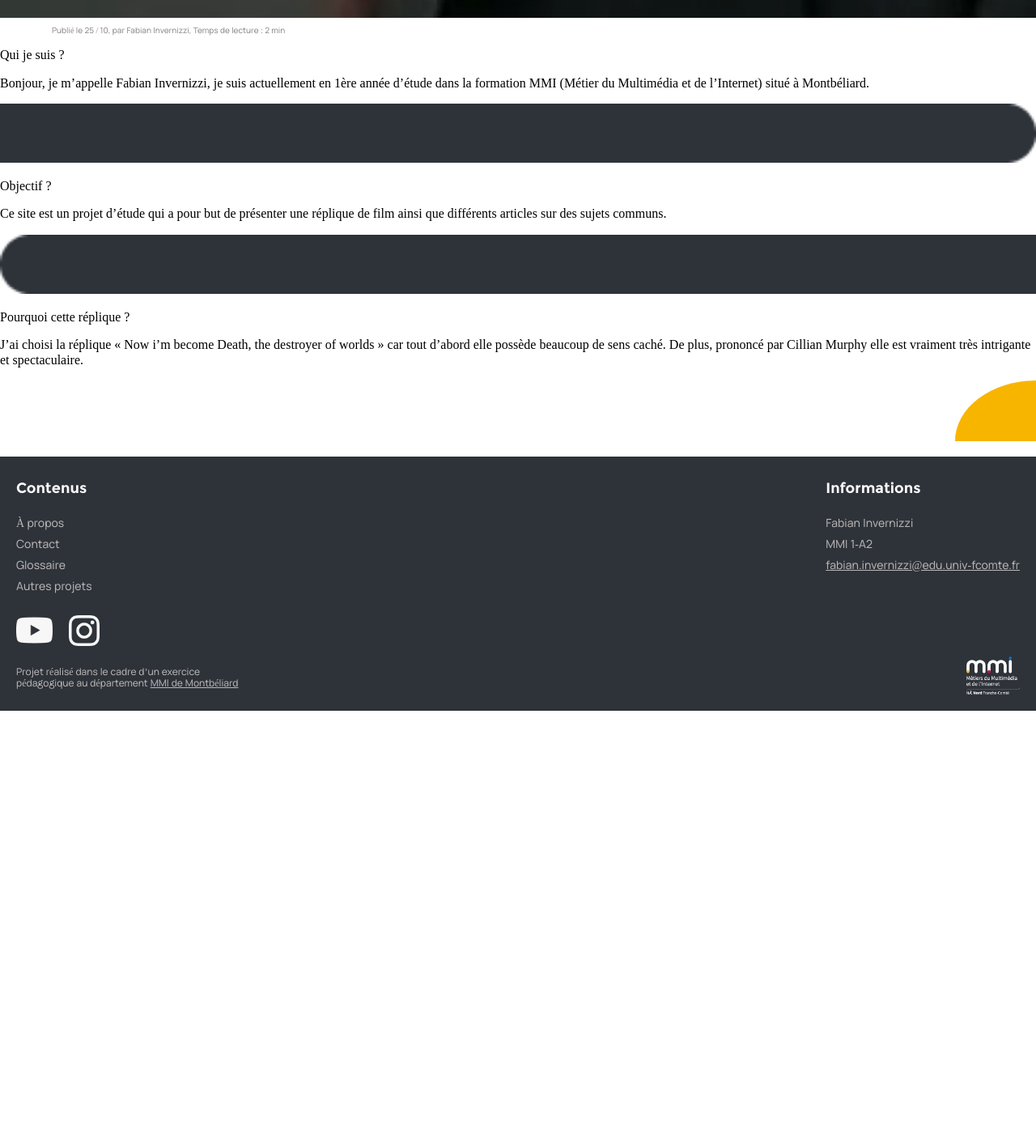
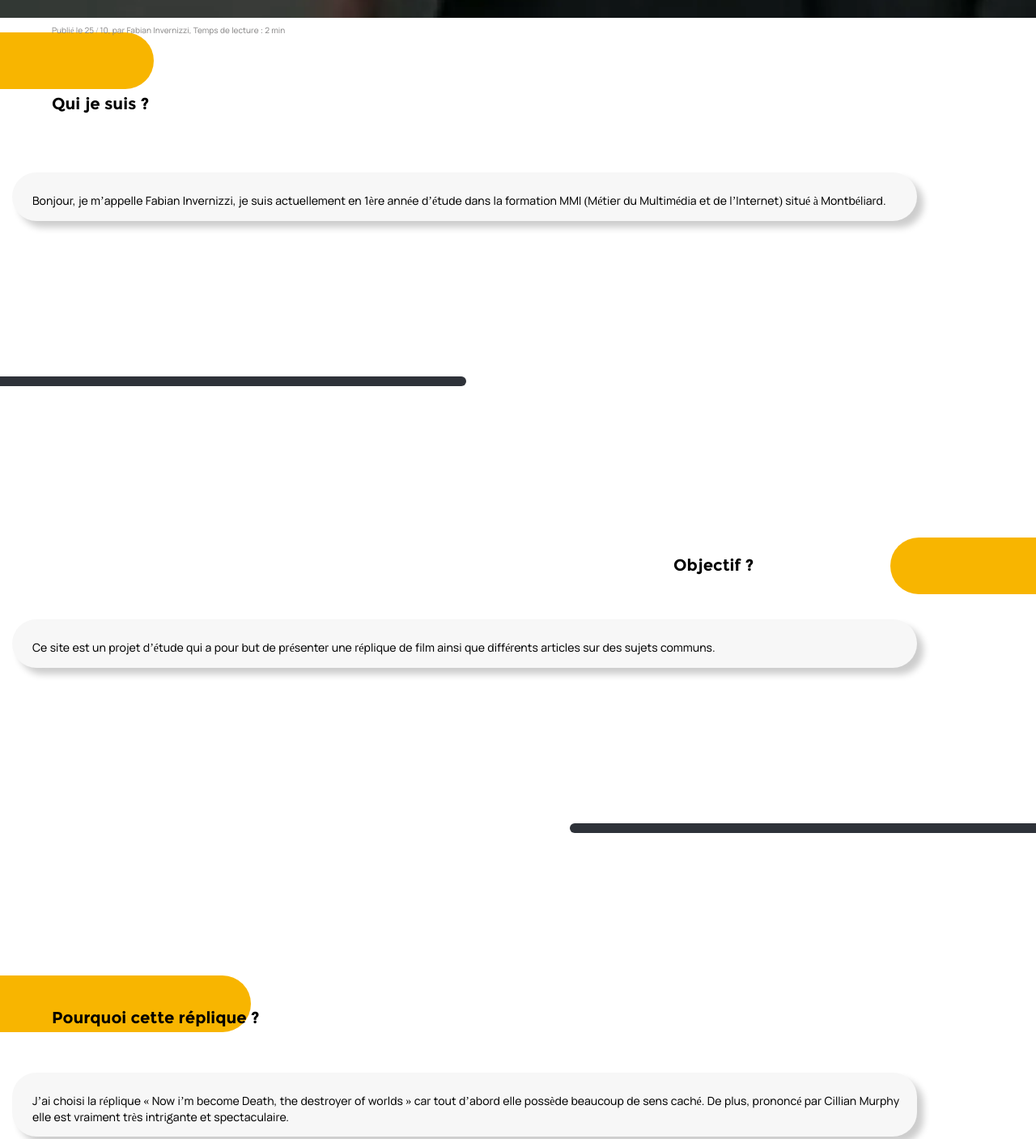
Before and after one commit to MMI-SAE-105/2023-sae105-projet-Invernizzi-Fabian, a plain HTML site: page fr/a_propos.html in a window 1280 px wide. Shown: the part 1660-3067 px from the top of the page at 81% size. Before the commit the page ends 2538 px from the top, so only its background shows below. Drawn offline with nearby package versions, Linux system fonts and the light colour scheme.

Commit message:
Ajout ccs page a Propos

```diff
--- a/fr/a_propos.html
+++ b/fr/a_propos.html
@@ -55,7 +55,9 @@
     </nav>
     <nav class="header_nav">
 
-      <a href="/fr/index.html"><h1 class="header_titre">OppenInsights</h1></a>
+      <a href="/fr/index.html">
+        <h1 class="header_titre">OppenInsights</h1>
+      </a>
       <nav class="header_nav_secondaire">
         <p class="header_langue">FR</p>
 
@@ -76,20 +78,33 @@
 
     <p class="text_date_durée">Publié le 25 / 10, par Fabian Invernizzi, Temps de lecture : 2 min </p>
 
-    <p>Qui je suis ?</p>
-    <p>Bonjour, je m’appelle Fabian Invernizzi, je suis actuellement en 1ère année d’étude dans la formation MMI (Métier
+    <div class="bloc_a_propos">
+      <div class="rectangle_orange_gauche"></div>
+    <p class="sous_titre_basique_a_propos">Qui je suis ?</p>
+  </div>
+
+  <div>
+    <p class="paragraphe_a_propos">Bonjour, je m’appelle Fabian Invernizzi, je suis actuellement en 1ère année d’étude dans la formation MMI (Métier
       du Multimédia et de l’Internet) situé à Montbéliard.</p>
+  </div>
 
-    <img src="/public/img/Menu_header_footer/barre_noir_gauche.png" alt="">
+  <div class="accueil_noir_gauche"></div>
 
-    <p>Objectif ?</p>
-    <p>Ce site est un projet d’étude qui a pour but de présenter une réplique de film ainsi que différents articles sur
+    <div>
+      <div class="rectangle_orange_droite"></div>
+    <p class="sous_titre_basique_a_propos2">Objectif ?</p>
+  </div>
+
+    <p class="paragraphe_a_propos">Ce site est un projet d’étude qui a pour but de présenter une réplique de film ainsi que différents articles sur
       des sujets communs.</p>
 
-    <img src="/public/img/Menu_header_footer/barre_noir_droite.png" alt="">
+    <div class="accueil_noir_droite"></div>
 
-    <p>Pourquoi cette réplique ?</p>
-    <p>J’ai choisi la réplique « Now i’m become Death, the destroyer of worlds » car tout d’abord elle possède beaucoup
+    <div>
+      <div class="rectangle_orange_gauche2"></div>
+    <p class="sous_titre_basique_a_propos">Pourquoi cette réplique ?</p>
+  </div>
+    <p class="paragraphe_a_propos">J’ai choisi la réplique « Now i’m become Death, the destroyer of worlds » car tout d’abord elle possède beaucoup
       de sens caché. De plus, prononcé par Cillian Murphy elle est vraiment très intrigante et spectaculaire.</p>
 
     <div class="footer_rond_orange"></div>
--- a/src/css/base/main.css
+++ b/src/css/base/main.css
@@ -258,6 +258,8 @@ iframe {
     top: 78%;
 }
 
+
+
 /* Contenus succès échecs */
 
 .bloc_succès_échecs {
@@ -337,3 +339,42 @@ iframe {
     border-radius: 12px;
     border: 0.1px solid black;
 }
+
+
+
+/* A propos */
+
+.sous_titre_basique_a_propos{
+    font-family: "Montserrat Bold";
+    font-size: 20px;
+    padding: 2% 5% 2% 5%;
+}
+
+.sous_titre_basique_a_propos2{
+    font-family: "Montserrat Bold";
+    font-size: 20px;
+    padding: 2% 5% 2% 5%;
+    left: 60%;
+    padding-top: 2.2vh;
+    max-width: 30%;
+    position: relative;
+}
+
+.bloc_a_propos{
+    margin-top: 6vh;
+    margin-bottom: 6vh;
+}
+
+.paragraphe_a_propos{
+    font-family: "Montserrat Regular";
+    font-size: 14px;
+    line-height: 1.4;
+    z-index: 1;
+    position: relative;
+    background: #F7F7F7;
+    margin: 30px 20px 35px 15px;
+    padding: 25px 5px 15px 25px;
+    box-shadow: 8px 8px 8px rgba(0, 0, 0, 0.2);
+    border-radius: 30px;
+    max-width: 85%;
+}
--- a/src/css/components/Rond.css
+++ b/src/css/components/Rond.css
@@ -137,7 +137,7 @@
     width: 70px;
     height: 150px;
     background: var(--Orange);
-    border-radius: 100% 0% 0% 100% / 52% 1% 99% 48% ;
+    border-radius: 100% 0% 0% 100% / 52% 1% 99% 48%;
     position: absolute;
     right: 0;
     margin-top: -50px;
@@ -149,8 +149,41 @@
     width: 75px;
     height: 150px;
     background: var(--Orange);
-    border-radius: 0% 100% 100% 0% / 52% 50% 50% 48% ;
+    border-radius: 0% 100% 100% 0% / 52% 50% 50% 48%;
     position: absolute;
     left: 0;
     margin-top: -50px;
 }
+
+/*a propos*/
+
+.rectangle_orange_gauche {
+    z-index: -1;
+    width: 190px;
+    height: 70px;
+    background: var(--Orange);
+    border-radius: 0px 45px 45px 0px ;
+    position: absolute;
+    margin-top: -4%;
+}
+
+.rectangle_orange_gauche2 {
+    z-index: -1;
+    width: 310px;
+    height: 70px;
+    background: var(--Orange);
+    border-radius: 0px 45px 45px 0px ;
+    position: absolute;
+    margin-top: -2vh;
+}
+
+.rectangle_orange_droite {
+    z-index: -1;
+    width: 180px;
+    height: 70px;
+    background: var(--Orange);
+    border-radius:45px 0px 0px 45px;
+    position: absolute;
+    right: 0;
+    margin-top: -5px;
+}
```
